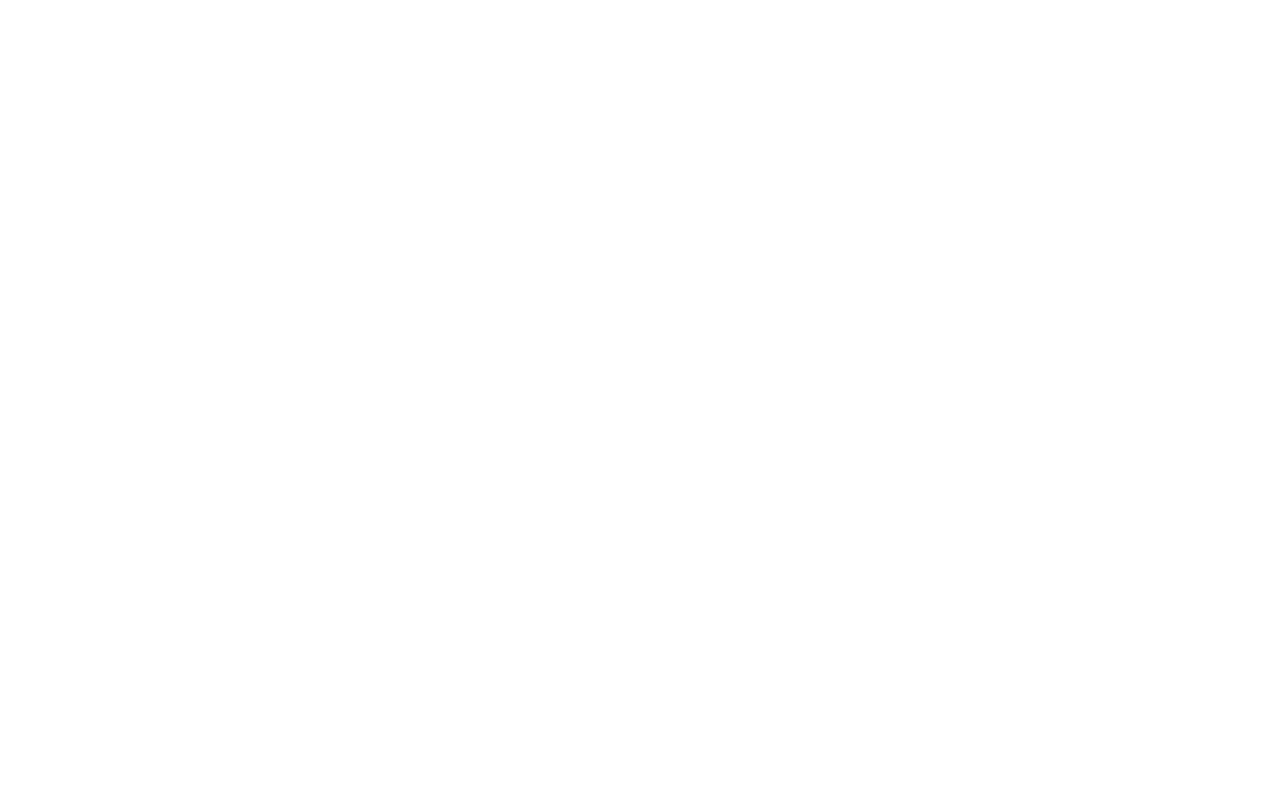
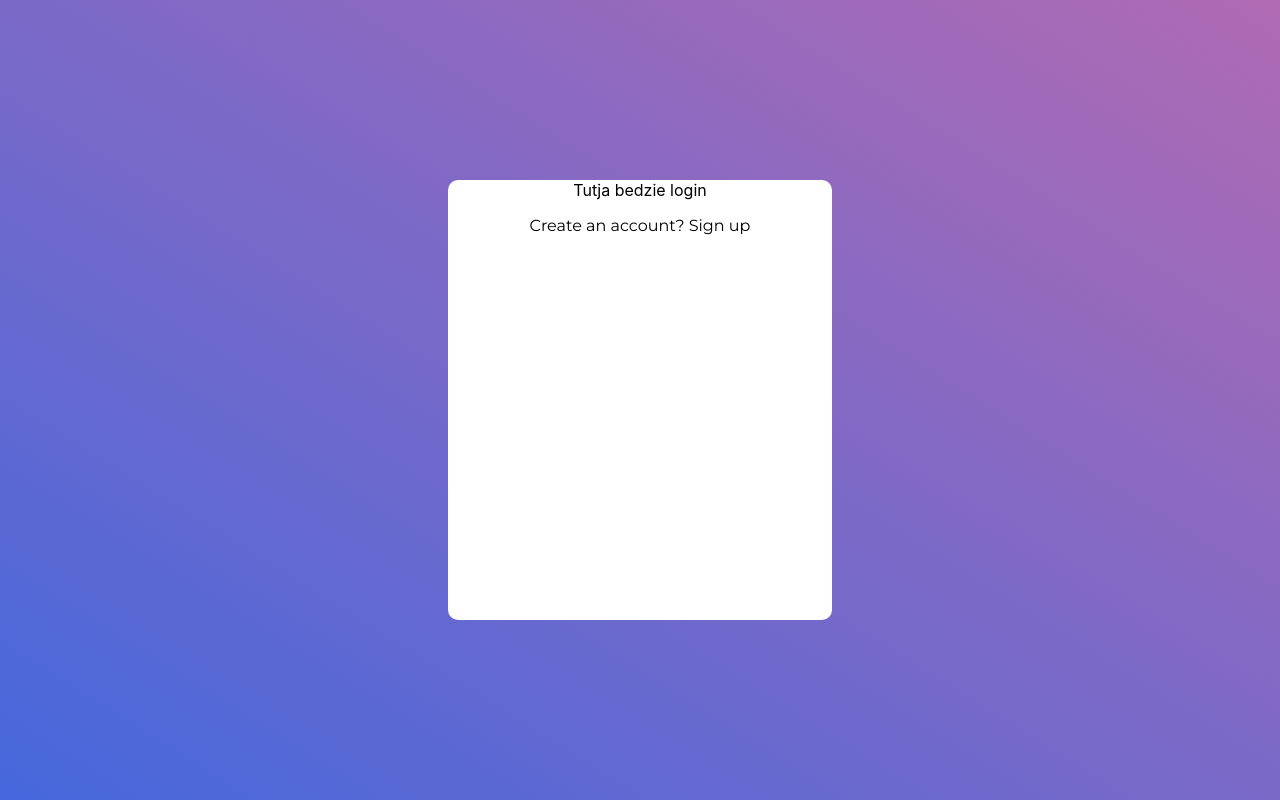
Before and after one commit to Paaka/GroceryList, a React (Create React App) app in the folder grocery-list/: page /Login in a window 1280 px wide. Built offline with nearby package versions, Linux system fonts and the light colour scheme.

Commit message:
Added login form

```diff
--- a/grocery-list/public/index.html
+++ b/grocery-list/public/index.html
@@ -15,6 +15,7 @@
       user's mobile device or desktop. See https://developers.google.com/web/fundamentals/web-app-manifest/
     -->
     <link rel="manifest" href="%PUBLIC_URL%/manifest.json" />
+    <link href="https://fonts.googleapis.com/css2?family=Montserrat:wght@300;400;500;700&display=swap" rel="stylesheet">
     <!--
       Notice the use of %PUBLIC_URL% in the tags above.
       It will be replaced with the URL of the `public` folder during the build.
--- a/grocery-list/src/App.js
+++ b/grocery-list/src/App.js
@@ -3,6 +3,7 @@ import { BrowserRouter as Router, Switch, Route} from 'react-router-dom';
 import './App.css';
 
 import ListView from './views/ListView';
+import LoginView from './views/LoginView';
 
 
 function App() {
@@ -13,6 +14,9 @@ function App() {
           <Route exact path="/">
             <ListView></ListView>
           </Route>
+          <Route path="/Login">
+            <LoginView></LoginView>
+          </Route>
         </Switch>
       </Router>
     </div>
--- /dev/null
+++ b/grocery-list/src/components/molecules/SignIn.js
@@ -0,0 +1,7 @@
+import React from 'react';
+
+const SignIn = () => {
+    return(<div>Tutja bedzie login</div>)
+}
+
+export default SignIn;
--- /dev/null
+++ b/grocery-list/src/components/molecules/SignUp.js
@@ -0,0 +1,9 @@
+import React from 'react';
+
+const SignUp = () => {
+    return(
+        <div>Tutaj będzie się działa rejestracja</div>
+    );
+};
+
+export default SignUp;
--- /dev/null
+++ b/grocery-list/src/components/organisms/SignUpAndIn.jsx
@@ -0,0 +1,50 @@
+import React, {useState} from 'react';
+import styled from 'styled-components';
+import colors from '../../constants/colors';
+import Fonts from '../../constants/fonts';
+import SignIn from '../molecules/SignIn';
+import SignUp from '../molecules/SignUp';
+
+const Wrapper = styled.div`
+    width:30vw;
+    height:55vh;
+    background-color:white;
+    border-radius:10px;
+`
+const StyledH3 = styled.h3`
+    font-family: ${Fonts.montserrat.fontName}, ${Fonts.montserrat.fontSpecyfication};
+    font-size:30px;
+    font-weight:${Fonts.montserrat.fontWeights.medium};
+`
+
+const StyledP = styled.p`
+    font-family: ${Fonts.montserrat.fontName}, sans-serif;
+    cursor: pointer;
+    transition: color 0.25s ease-in;
+
+    &:hover{
+        color:${colors.gradientSecondary};
+    }
+
+`
+
+const SignUpAndIn = () => {
+    const [isSignInDisplayed, setIsSignInDisplayed] = useState(true);
+
+    const toggleBetweenSignInAndUp = () => {
+        setIsSignInDisplayed(!isSignInDisplayed);
+    }
+
+    const displayProperText = () => {
+        return isSignInDisplayed ? 'Create an account? Sign up' : 'Already have an account ? Sign In';
+    }
+
+    return(<Wrapper>
+            {isSignInDisplayed ? <SignIn/> : <SignUp/>}
+            <StyledP onClick={toggleBetweenSignInAndUp}>
+                {displayProperText()}
+            </StyledP>
+            </Wrapper>);
+}
+
+export default SignUpAndIn;
--- /dev/null
+++ b/grocery-list/src/constants/colors.js
@@ -0,0 +1,4 @@
+export default({
+    gradientPrimary:`#4568dc`,
+    gradientSecondary:`#b06ab3`
+});
--- /dev/null
+++ b/grocery-list/src/constants/fonts.js
@@ -0,0 +1,14 @@
+const Fonts ={
+    montserrat:{
+        fontName:'Montserrat',
+        fontSpecyfication:'sans-serif',
+        fontWeights:{
+            thin:300,
+            regular:400,
+            medium:500,
+            bold:700,
+        },
+    },
+};
+
+export default Fonts;
--- a/grocery-list/src/views/ListView.js
+++ b/grocery-list/src/views/ListView.js
@@ -18,13 +18,13 @@ const ListView = () => {
       });
     };
 
-    const returnPurchasedItems = () => {
-      return groceryList.map((listItem, index) => {
-          if(listItem.isBought){
-            return <GroceryListItem key={listItem.id} listItem={listItem} />
-          }
-      });
-    };
+    // const returnPurchasedItems = () => {
+    //   return groceryList.map((listItem, index) => {
+    //       if(listItem.isBought){
+    //         return <GroceryListItem key={listItem.id} listItem={listItem} />
+    //       }
+    //   });
+    // };
 
     return(
         <div>
--- /dev/null
+++ b/grocery-list/src/views/LoginView.jsx
@@ -0,0 +1,23 @@
+import React from 'react';
+import styled from 'styled-components';
+import SignUpAndIn from '../components/organisms/SignUpAndIn';
+import colors from '../constants/colors';
+
+const BackgroundWrapper = styled.div`
+    display:flex;
+    justify-content:center;
+    align-items:center;
+    width:100vw;
+    height:100vh;
+    background-image: linear-gradient(to right top,${colors.gradientPrimary},${colors.gradientSecondary} );
+`
+
+const LoginView = () => {
+    return(
+        <BackgroundWrapper>
+            <SignUpAndIn/>
+        </BackgroundWrapper>
+    );
+};
+
+export default LoginView;
```
Also changed, not shown: 1 other file (tests, documents, lock files or other folders).
